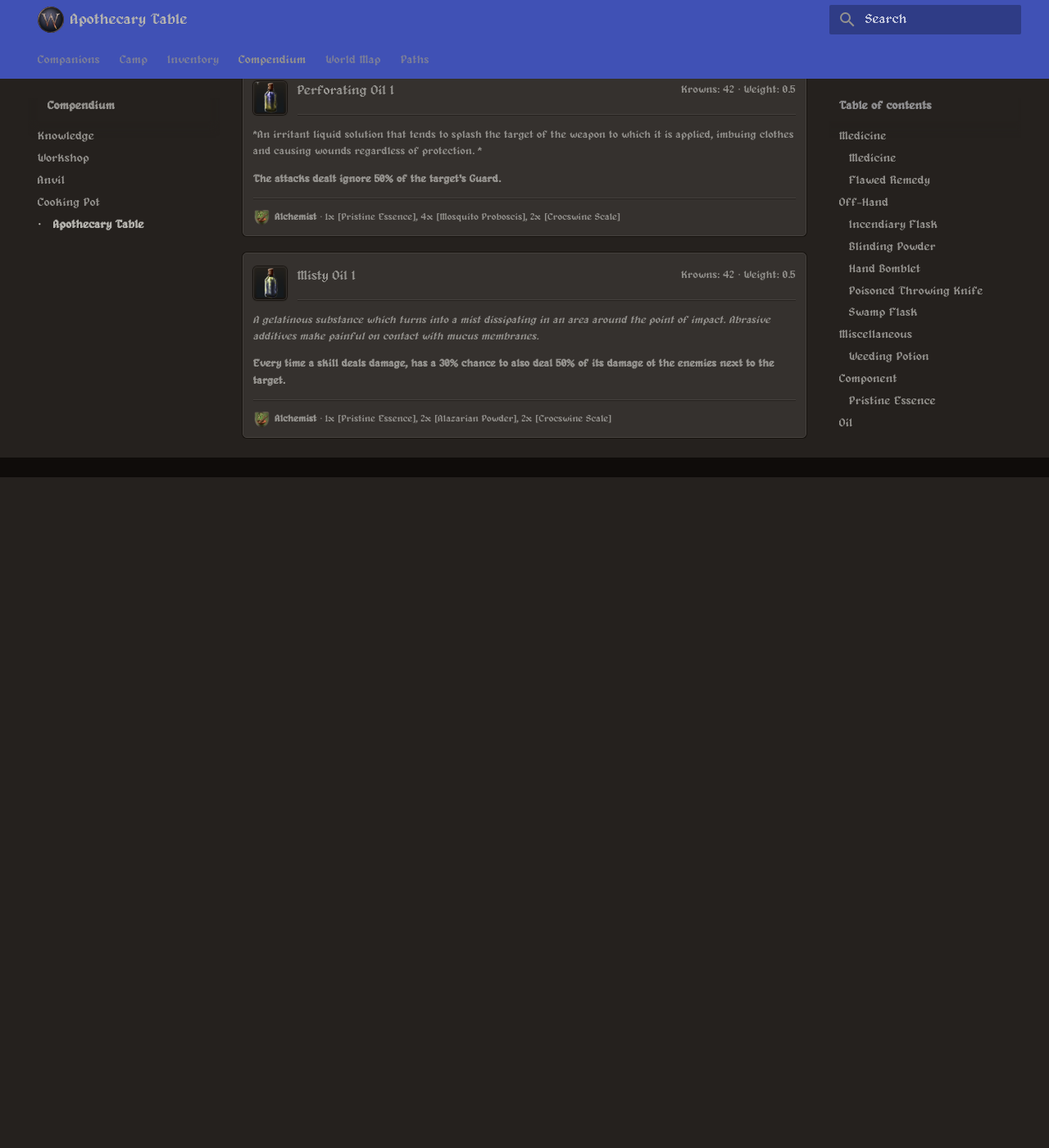
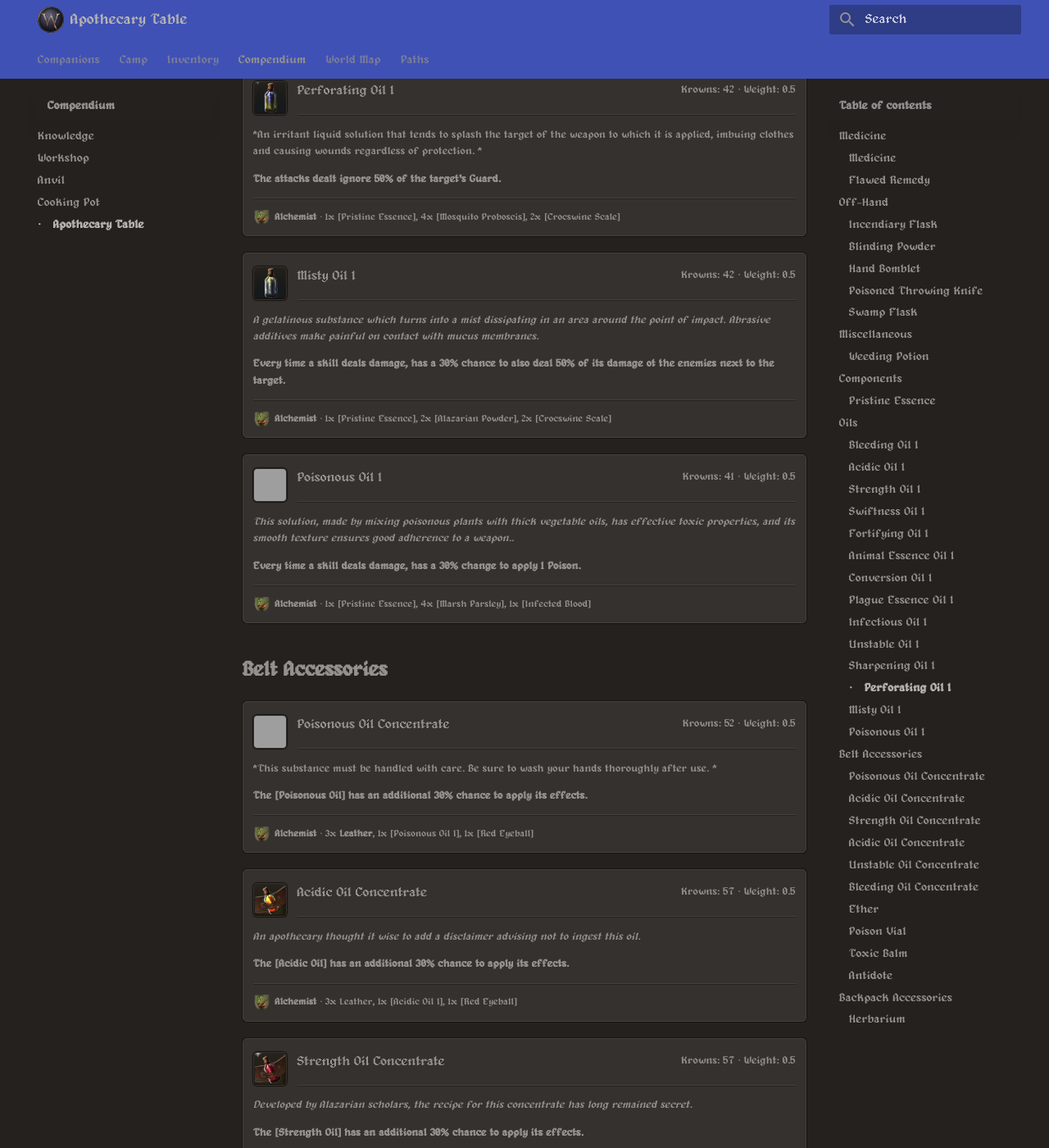
Before and after one commit to 0x946/wartales-wiki, an MkDocs documentation site: the page built from docs/data/compendium/apothecary_table.md, in a window 1280 px wide and 1400 px high, scrolled down 4623 px. Shown: the whole window at 82% size. Built offline with MkDocs 1.6.1 and Material for MkDocs 9.7.7, drawn with Linux system fonts in a browser that asks for light colours; before the commit the page ends 5205 px from its top, so only the background shows below that; some of the changed text lies outside the part shown; grey boxes are pictures that could not be loaded.

Commit message:
finish apothecary entries

```diff
--- a/docs/data/compendium/apothecary_table.md
+++ b/docs/data/compendium/apothecary_table.md
@@ -14,10 +14,10 @@
 ## Miscellaneous
 {% include-markdown "../../../partials/inventory/weeding_potion.md" %}
 
-## Component
+## Components
 {% include-markdown "../../../partials/inventory/pristine_essence.md" %}
 
-## Oil
+## Oils
 {% include-markdown "../../../partials/inventory/bleeding_oil_i.md" %}
 {% include-markdown "../../../partials/inventory/acidic_oil_i.md" %}
 {% include-markdown "../../../partials/inventory/strength_oil_i.md" %}
@@ -31,7 +31,24 @@
 {% include-markdown "../../../partials/inventory/sharpening_oil_i.md" %}
 {% include-markdown "../../../partials/inventory/perforating_oil_i.md" %}
 {% include-markdown "../../../partials/inventory/misty_oil_i.md" %}
+{% include-markdown "../../../partials/inventory/poisonous_oil_i.md" %}
 
+
+## Belt Accessories
+{% include-markdown "../../../partials/inventory/poisonous_oil_concentrate.md" %}
+{% include-markdown "../../../partials/inventory/acidic_oil_concentrate.md" %}
+{% include-markdown "../../../partials/inventory/strength_oil_concentrate.md" %}
+{% include-markdown "../../../partials/inventory/misty_oil_concentrate.md" %}
+{% include-markdown "../../../partials/inventory/unstable_oil_concentrate.md" %}
+{% include-markdown "../../../partials/inventory/bleeding_oil_concentrate.md" %}
+{% include-markdown "../../../partials/inventory/ether.md" %}
+{% include-markdown "../../../partials/inventory/poison_vial.md" %}
+{% include-markdown "../../../partials/inventory/toxic_balm.md" %}
+{% include-markdown "../../../partials/inventory/antidote.md" %}
+
+
+## Backpack Accessories
+{% include-markdown "../../../partials/inventory/herbarium.md" %}
 
 
 {% include-markdown "../links.md" %}
--- a/docs/data/img.md
+++ b/docs/data/img.md
@@ -259,3 +259,15 @@
 [sharpening_oil_i.png]: ../static/img/inventory/sharpening_oil_i.png
 [perforating_oil_i.png]: ../static/img/inventory/perforating_oil_i.png
 [misty_oil_i.png]: ../static/img/inventory/misty_oil_i.png
+
+[poisonous_oil_concentrate.png]: ../static/img/inventory/poisonous_oil_concentrate.png
+[acidic_oil_concentrate.png]: ../static/img/inventory/acidic_oil_concentrate.png
+[strength_oil_concentrate.png]: ../static/img/inventory/strength_oil_concentrate.png
+[misty_oil_concentrate.png]: ../static/img/inventory/misty_oil_concentrate.png
+[unstable_oil_concentrate.png]: ../static/img/inventory/unstable_oil_concentrate.png
+[bleeding_oil_concentrate.png]: ../static/img/inventory/bleeding_oil_concentrate.png
+[ether.png]: ../static/img/inventory/ether.png
+[poison_vial.png]: ../static/img/inventory/poison_vial.png
+[toxic_balm.png]: ../static/img/inventory/toxic_balm.png
+[antidote.png]: ../static/img/inventory/antidote.png
+[herbarium.png]: ../static/img/inventory/herbarium.png
--- /dev/null
+++ b/partials/inventory/acidic_oil_concentrate.md
@@ -0,0 +1,19 @@
+!!! note annotate ""
+
+    <div class="equipmentbox">
+    ![acidic oil concentrate][acidic_oil_concentrate.png]
+    <div style="float: right;">
+    Krowns: 57 &middot; Weight: 0.5
+    </div>
+    ### Acidic Oil Concentrate
+    ---
+    <p>*An apothecary thought it wise to add a disclaimer advising not to ingest this oil.*</p>
+
+    **The [Acidic Oil] has an additional 30% chance to apply its effects.**
+
+    ---
+    <p class="crafting">![alchemist][alchemist.png]
+    [Alchemist] &middot;
+    3x Leather, 1x [Acidic Oil I], 1x [Red Eyeball]
+    </p>
+    </div>
--- /dev/null
+++ b/partials/inventory/antidote.md
@@ -0,0 +1,17 @@
+!!! note annotate ""
+
+    <div class="equipmentbox">
+    ![antidote][antidote.png]
+    <div style="float: right;">
+    Krowns: 25 &middot; Weight: 1
+    </div>
+    ### Antidote
+    ---
+    <p>*Prepared by a renowned apothecary, this lotion protects against the worst poisons.*</p>
+    This unit has a 50% chance to resist applications of [Poison].
+    ---
+    <p class="crafting">![alchemist][alchemist.png]
+    [Alchemist] &middot;
+    3x [Leather], 1x [Comfrey], 2x [Marsh Parsley], 6x [Grease]
+    </p>
+    </div>
--- /dev/null
+++ b/partials/inventory/bleeding_oil_concentrate.md
@@ -0,0 +1,19 @@
+!!! note annotate ""
+
+    <div class="equipmentbox">
+    ![bleeding oil concentrate][bleeding_oil_concentrate.png]
+    <div style="float: right;">
+    Krowns: 57 &middot; Weight: 0.5
+    </div>
+    ### Bleeding Oil Concentrate
+    ---
+    <p>*Considered an abomination by healers and apothecaries alike.*</p>
+
+    **The [Bleeding Oil] has an additional 30% chance to apply its effects.**
+
+    ---
+    <p class="crafting">![alchemist][alchemist.png]
+    [Alchemist] &middot;
+    3x Leather, 1x [Bleeding Oil I], 1x [Red Eyeball]
+    </p>
+    </div>
--- /dev/null
+++ b/partials/inventory/ether.md
@@ -0,0 +1,17 @@
+!!! note annotate ""
+
+    <div class="equipmentbox">
+    ![ether][ether.png]
+    <div style="float: right;">
+    Krowns: 25 &middot; Weight: 1
+    </div>
+    ### Ether
+    ---
+    <p>*A valuable ally when you need to pull a tooth.*</p>
+    **Bonus**: Chances to knock out an animal increased by 15%.
+    ---
+    <p class="crafting">![alchemist][alchemist.png]
+    [Alchemist] &middot;
+    3x [Leather], 1x [Vial], 3x [Brandy], 2x [Cloth]
+    </p>
+    </div>
--- /dev/null
+++ b/partials/inventory/herbarium.md
@@ -0,0 +1,17 @@
+!!! note annotate ""
+
+    <div class="equipmentbox">
+    ![herbarium][herbarium.png]
+    <div style="float: right;">
+    Krowns: 25 &middot; Weight: 1
+    </div>
+    ### Herbarium
+    ---
+    <p>*This comprehensive collection identifies almost every herb and grass from Belerion to Alazar. Readers can look up the dried specimens to easily identify various plant species.*</p>
+    **Bonus**: Has a chance to retrieve part of the resources used in [Alchemy].
+    ---
+    <p class="crafting">![alchemist][alchemist.png]
+    [Alchemist] &middot;
+    3x [Leather], 1x [Comfrey], 2x [Marsh Parsley], 6x [Grease]
+    </p>
+    </div>
--- /dev/null
+++ b/partials/inventory/misty_oil_concentrate.md
@@ -0,0 +1,19 @@
+!!! note annotate ""
+
+    <div class="equipmentbox">
+    ![misty oil concentrate][misty_oil_concentrate.png]
+    <div style="float: right;">
+    Krowns: 57 &middot; Weight: 0.5
+    </div>
+    ### Acidic Oil Concentrate
+    ---
+    <p>*Even as a concentrate, this oil has an ethereal consistency.*</p>
+
+    **The [Misty Oil] has an additional 30% chance to apply its effects.**
+
+    ---
+    <p class="crafting">![alchemist][alchemist.png]
+    [Alchemist] &middot;
+    3x Leather, 1x [Misty Oil I], 1x [Red Eyeball]
+    </p>
+    </div>
--- /dev/null
+++ b/partials/inventory/poison_vial.md
@@ -0,0 +1,17 @@
+!!! note annotate ""
+
+    <div class="equipmentbox">
+    ![poison vial][poison_vial.png]
+    <div style="float: right;">
+    Krowns: 25 &middot; Weight: 1
+    </div>
+    ### Poison Vial
+    ---
+    <p>*Not so long ago, merely having a poison vial in your possession could send you straight to jail.*</p>
+    After using a skill, this unit has a 30% chance to apply 1 [Poison] to the targets hit.
+    ---
+    <p class="crafting">![alchemist][alchemist.png]
+    [Alchemist] &middot;
+    3x [Leather], 1x [Vial], 4x [Marsh Parsley], 4x [Infected Blood]
+    </p>
+    </div>
--- /dev/null
+++ b/partials/inventory/poisonous_oil_concentrate.md
@@ -0,0 +1,19 @@
+!!! note annotate ""
+
+    <div class="equipmentbox">
+    ![][poisonous_oil_concentrate.png]
+    <div style="float: right;">
+    Krowns: 52 &middot; Weight: 0.5
+    </div>
+    ### Poisonous Oil Concentrate
+    ---
+    <p>*This substance must be handled with care. Be sure to wash your hands thoroughly after use. *</p>
+
+    **The [Poisonous Oil] has an additional 30% chance to apply its effects.**
+
+    ---
+    <p class="crafting">![alchemist][alchemist.png]
+    [Alchemist] &middot;
+    3x [Leather], 1x [Poisonous Oil I], 1x [Red Eyeball]
+    </p>
+    </div>
--- /dev/null
+++ b/partials/inventory/strength_oil_concentrate.md
@@ -0,0 +1,19 @@
+!!! note annotate ""
+
+    <div class="equipmentbox">
+    ![strength oil concentrate][strength_oil_concentrate.png]
+    <div style="float: right;">
+    Krowns: 57 &middot; Weight: 0.5
+    </div>
+    ### Strength Oil Concentrate
+    ---
+    <p>*Developed by Alazarian scholars, the recipe for this concentrate has long remained secret.*</p>
+
+    **The [Strength Oil] has an additional 30% chance to apply its effects.**
+
+    ---
+    <p class="crafting">![alchemist][alchemist.png]
+    [Alchemist] &middot;
+    3x Leather, 1x [Acidic Oil I], 1x [Red Eyeball]
+    </p>
+    </div>
--- /dev/null
+++ b/partials/inventory/toxic_balm.md
@@ -0,0 +1,17 @@
+!!! note annotate ""
+
+    <div class="equipmentbox">
+    ![toxic balm][toxic_balm.png]
+    <div style="float: right;">
+    Krowns: 25 &middot; Weight: 1
+    </div>
+    ### Toxic Balm
+    ---
+    <p>*This white paste looks like duck fat.*</p>
+    Damage dealt to [poisoned] enemies increased by 5%.
+    ---
+    <p class="crafting">![alchemist][alchemist.png]
+    [Alchemist] &middot;
+    3x [Leather], 2x [Marsh Parsley], 5x [Grease], 1x [Plague-infected Outgrowth Sample]
+    </p>
+    </div>
--- /dev/null
+++ b/partials/inventory/unstable_oil_concentrate.md
@@ -0,0 +1,19 @@
+!!! note annotate ""
+
+    <div class="equipmentbox">
+    ![unstable oil concentrate][unstable_oil_concentrate.png]
+    <div style="float: right;">
+    Krowns: 57 &middot; Weight: 0.5
+    </div>
+    ### Unstable Oil Concentrate
+    ---
+    <p>*This oil was devised by an apothecary famous for murdering his Lord Mayor.*</p>
+
+    **The [Unstable Oil] has an additional 30% chance to apply its effects.**
+
+    ---
+    <p class="crafting">![alchemist][alchemist.png]
+    [Alchemist] &middot;
+    3x Leather, 1x [Unstable Oil I], 1x [Red Eyeball]
+    </p>
+    </div>
```
Also changed, not shown: partials/inventory/poisonous_oil_i.md (+1 -1 lines).
